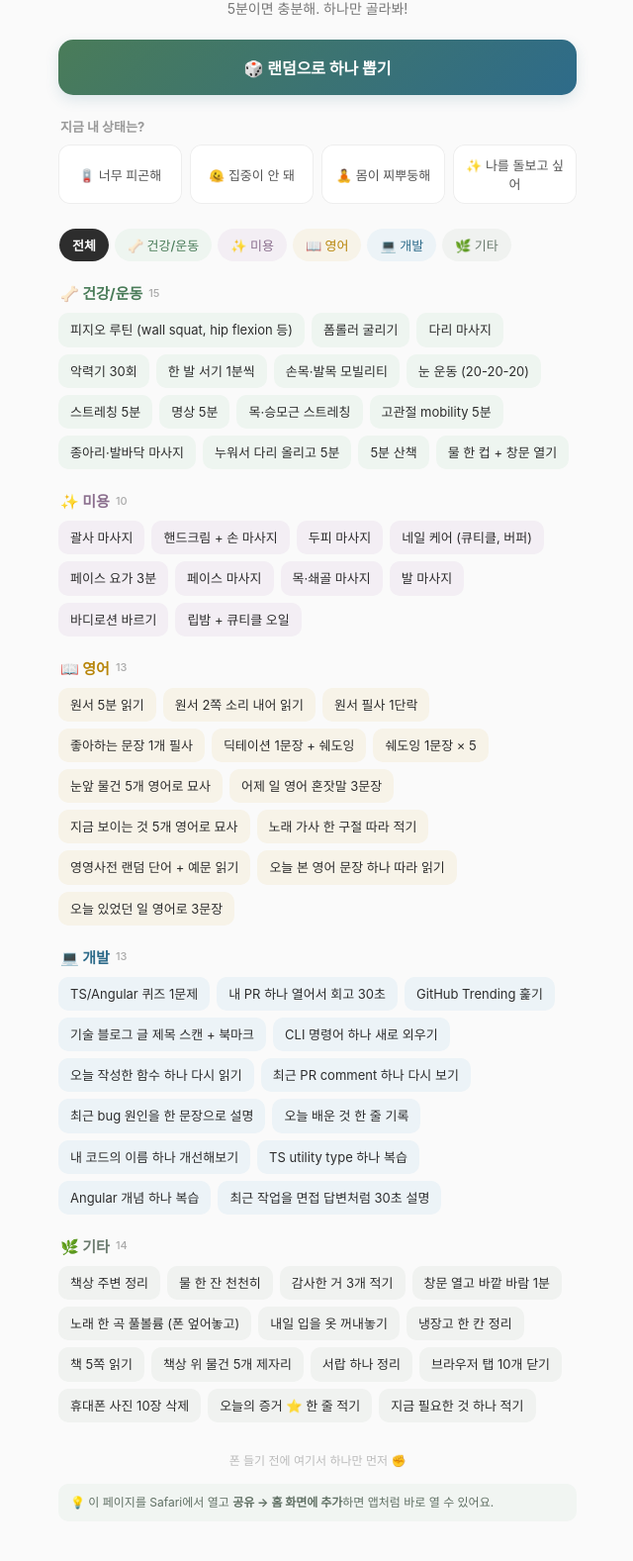
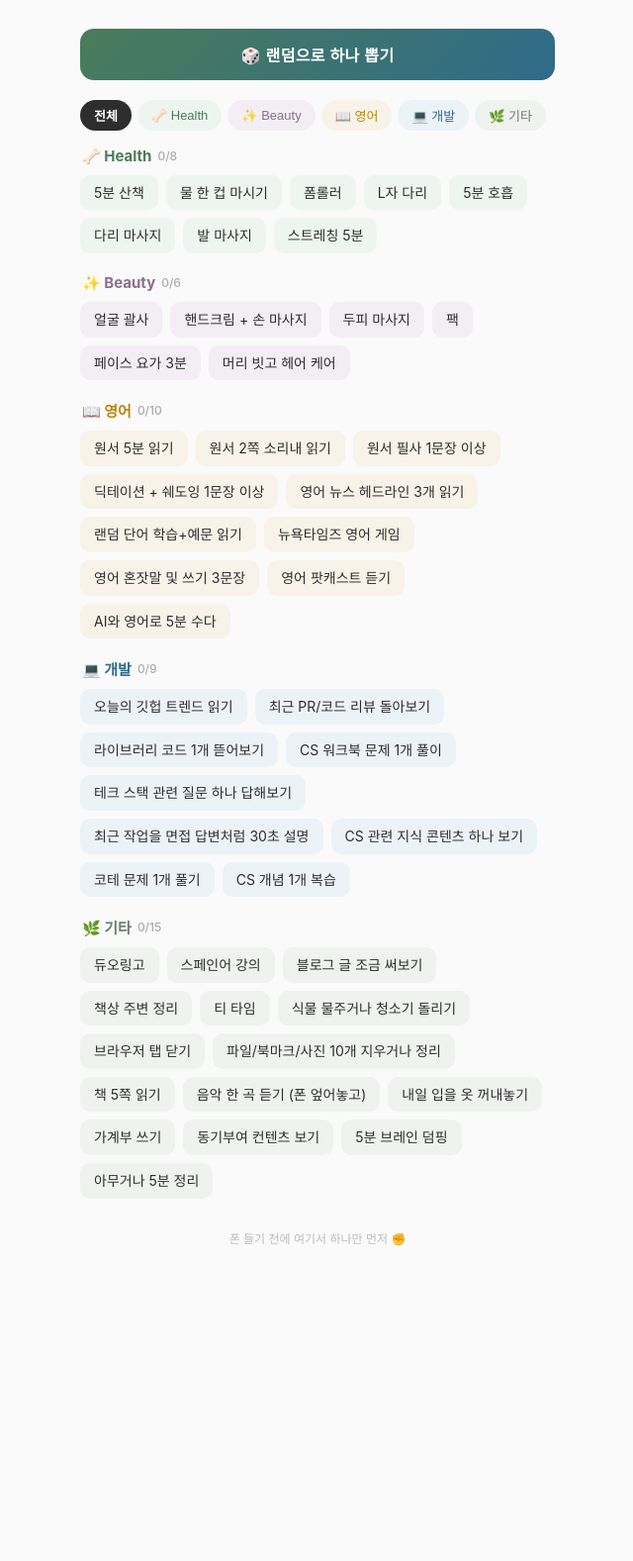
Before and after one commit to imss0/dopamine-menu, a plain HTML site: page index.html in a window 1280 px wide. Shown: the part 119-1696 px from the top of the page at 99% size, without its empty margins (319-959 px from the left). After the commit the page ends 1428 px from the top, so only its background shows below. Drawn offline with Linux system fonts and the light colour scheme.

Commit message:
Refactor index.html for layout and style improvements
Refactor HTML structure and styles for improved layout and readability. Update button styles and add new elements for better user interaction.

```diff
--- a/index.html
+++ b/index.html
@@ -3,424 +3,240 @@
 <head>
 <meta charset="UTF-8">
 <meta name="viewport" content="width=device-width, initial-scale=1.0, viewport-fit=cover">
-<meta name="theme-color" content="#FAFAFA">
 <meta name="apple-mobile-web-app-capable" content="yes">
 <meta name="apple-mobile-web-app-status-bar-style" content="default">
 <meta name="apple-mobile-web-app-title" content="도파민 메뉴">
-<link rel="manifest" href="manifest.json">
-<link rel="apple-touch-icon" href="icon-180.png">
+<meta name="theme-color" content="#FAFAFA">
 <title>작은 도파민 메뉴</title>
 <style>
   * { margin: 0; padding: 0; box-sizing: border-box; -webkit-tap-highlight-color: transparent; }
-
-  :root {
-    --text: #2D2D2D;
-    --muted: #888;
-    --green: #4A7C59;
-    --blue: #2E6B8A;
-  }
-
-  html { background: #FAFAFA; }
   body {
     font-family: -apple-system, BlinkMacSystemFont, 'Apple SD Gothic Neo', system-ui, sans-serif;
-    background: #FAFAFA;
-    color: var(--text);
-    min-height: 100dvh;
-    padding-bottom: env(safe-area-inset-bottom);
+    background: #FAFAFA; color: #2D2D2D; min-height: 100dvh;
   }
+  .wrap { max-width: 520px; margin: 0 auto; padding: 32px 20px 48px; }
+  .header { text-align: center; margin-bottom: 28px; }
+  .header small { font-size: 13px; letter-spacing: 0.08em; color: #888; }
+  .header h1 { font-size: 26px; font-weight: 700; margin: 6px 0 0; line-height: 1.3; }
+  .header p { font-size: 14px; color: #777; margin-top: 8px; }
 
-  button { font: inherit; }
-
-  .wrap {
-    width: 100%;
-    max-width: 560px;
-    margin: 0 auto;
-    padding: max(24px, env(safe-area-inset-top)) 18px 40px;
-  }
-
-  .header {
-    text-align: center;
-    padding: 12px 0 22px;
-  }
-  .header small {
-    font-size: 12px;
-    letter-spacing: .1em;
-    color: #999;
-  }
-  .header h1 {
-    font-size: 25px;
-    font-weight: 750;
-    margin-top: 6px;
-    line-height: 1.3;
-  }
-  .header p {
-    font-size: 14px;
-    color: #777;
-    margin-top: 7px;
-  }
+  .progress { text-align: center; font-size: 13px; color: #999; margin-bottom: 20px; }
+  .progress .count { font-weight: 700; color: #4A7C59; }
 
   .random-btn {
-    display: block;
-    width: 100%;
-    padding: 16px 20px;
-    font-size: 16px;
-    font-weight: 700;
-    color: #fff;
-    background: linear-gradient(135deg, var(--green), var(--blue));
-    border: 0;
-    border-radius: 15px;
-    cursor: pointer;
-    box-shadow: 0 5px 14px rgba(46, 107, 138, .14);
-    transition: transform .1s, opacity .15s;
+    display: block; width: 100%; padding: 14px 20px;
+    font-size: 16px; font-weight: 600; color: #fff;
+    background: linear-gradient(135deg, #4A7C59, #2E6B8A);
+    border: none; border-radius: 14px; cursor: pointer;
+    transition: opacity 0.15s; letter-spacing: 0.02em;
   }
-  .random-btn:active { transform: scale(.985); opacity: .88; }
-  .random-btn.spinning { background: #999; }
+  .random-btn:active { opacity: 0.85; }
+  .random-btn.spinning { background: linear-gradient(135deg, #999, #aaa); cursor: wait; }
+  .random-btn:disabled { background: linear-gradient(135deg, #ccc, #bbb); cursor: default; }
 
   .picked {
-    margin: 12px 0 18px;
-    padding: 17px 18px;
-    border-radius: 13px;
-    border-left: 4px solid;
-    animation: fadeIn .25s ease;
+    margin: 12px 0 20px; padding: 16px 20px;
+    border-radius: 10px; border-left: 4px solid; animation: fadeIn 0.3s ease;
   }
-  .picked .cat-label { font-size: 12px; font-weight: 700; }
-  .picked .pick-text { font-size: 17px; font-weight: 700; margin-top: 6px; line-height: 1.45; }
+  .picked .cat-label { font-size: 12px; font-weight: 600; }
+  .picked .pick-text { font-size: 17px; font-weight: 600; margin-top: 6px; }
+  .picked-actions { display: flex; gap: 8px; margin-top: 12px; }
+  .done-btn {
+    flex: 1; padding: 10px 16px; font-size: 14px; font-weight: 600;
+    color: #fff; background: #4A7C59; border: none; border-radius: 10px;
+    cursor: pointer; transition: opacity 0.15s;
+  }
+  .done-btn:active { opacity: 0.85; }
+  .skip-btn {
+    padding: 10px 16px; font-size: 14px; font-weight: 600;
+    color: #888; background: #F0F0F0; border: none; border-radius: 10px;
+    cursor: pointer; transition: opacity 0.15s;
+  }
+  .skip-btn:active { opacity: 0.85; }
 
-  .quick-title {
-    font-size: 13px;
-    font-weight: 700;
-    color: #999;
-    margin: 22px 0 9px 2px;
+  .all-done {
+    margin: 12px 0 20px; padding: 20px; border-radius: 10px;
+    background: #EEF5F0; text-align: center; animation: fadeIn 0.3s ease;
   }
+  .all-done .emoji { font-size: 32px; margin-bottom: 8px; }
+  .all-done .msg { font-size: 15px; font-weight: 600; color: #4A7C59; }
+  .all-done .sub { font-size: 13px; color: #888; margin-top: 4px; }
 
-  .quick-grid {
-    display: grid;
-    grid-template-columns: repeat(2, 1fr);
-    gap: 8px;
+  .tabs { display: flex; gap: 6px; flex-wrap: wrap; margin: 20px 0 16px; }
+  .tab {
+    padding: 6px 14px; font-size: 13px; font-weight: 500;
+    border: none; border-radius: 20px; cursor: pointer;
+    transition: all 0.15s; background: #F0F0F0; color: #555;
   }
-  .quick-btn {
-    border: 0;
-    padding: 11px 10px;
-    border-radius: 12px;
-    background: #fff;
-    box-shadow: inset 0 0 0 1px #eee;
-    color: #555;
-    font-size: 13px;
-    cursor: pointer;
+  .tab.active { font-weight: 700; }
+
+  .category { margin-bottom: 20px; }
+  .cat-title {
+    font-size: 15px; font-weight: 700; margin: 0 0 10px 2px;
+    display: flex; align-items: center; gap: 6px;
   }
-  .quick-btn:active { transform: scale(.98); }
+  .cat-title .count { font-size: 12px; font-weight: 500; color: #aaa; }
+  .items { display: flex; flex-wrap: wrap; gap: 8px; }
+  .item {
+    padding: 8px 14px; font-size: 14px; line-height: 1.4;
+    border-radius: 10px; cursor: pointer; transition: all 0.15s; user-select: none;
+  }
+  .item:active { transform: scale(0.97); }
+  .item.done { opacity: 0.4; text-decoration: line-through; }
+  .item.done::before { content: "✓ "; font-weight: 700; }
 
-  .tabs {
-    display: flex;
-    gap: 6px;
-    overflow-x: auto;
-    padding: 3px 1px 5px;
-    margin: 22px 0 16px;
-    scrollbar-width: none;
+  .reset-row { text-align: center; margin-top: 24px; }
+  .reset-btn {
+    font-size: 13px; color: #bbb; background: none;
+    border: 1px solid #e0e0e0; border-radius: 20px;
+    padding: 6px 16px; cursor: pointer; transition: all 0.15s;
   }
-  .tabs::-webkit-scrollbar { display: none; }
+  .reset-btn:active { color: #888; border-color: #ccc; }
 
-  .tab {
-    flex: 0 0 auto;
-    padding: 7px 13px;
-    font-size: 13px;
-    font-weight: 550;
-    border: 0;
-    border-radius: 20px;
-    cursor: pointer;
-  }
-
-  .category { margin-bottom: 21px; }
-  .cat-title {
-    font-size: 15px;
-    font-weight: 750;
-    margin: 0 0 10px 2px;
-    display: flex;
-    align-items: center;
-    gap: 6px;
-  }
-  .cat-title .count { font-size: 11px; font-weight: 500; color: #aaa; }
-
-  .items { display: flex; flex-wrap: wrap; gap: 7px; }
-  .item {
-    padding: 8px 12px;
-    font-size: 13px;
-    line-height: 1.4;
-    border-radius: 10px;
-  }
-
-  .footer {
-    text-align: center;
-    font-size: 12px;
-    color: #bbb;
-    margin-top: 30px;
-    line-height: 1.5;
-  }
-
-  .install-note {
-    display: none;
-    margin-top: 14px;
-    padding: 10px 12px;
-    border-radius: 10px;
-    background: #f1f5f2;
-    color: #607064;
-    font-size: 12px;
-    line-height: 1.5;
-  }
-  .install-note.show { display: block; }
+  .footer { text-align: center; font-size: 12px; color: #bbb; margin-top: 32px; line-height: 1.5; }
 
   @keyframes fadeIn {
     from { opacity: 0; transform: translateY(-4px); }
     to { opacity: 1; transform: translateY(0); }
   }
-
-  @media (min-width: 700px) {
-    .wrap { padding-top: 36px; }
-    .header h1 { font-size: 28px; }
-    .quick-grid { grid-template-columns: repeat(4, 1fr); }
-  }
 </style>
 </head>
-
 <body>
 <div class="wrap">
-  <header class="header">
+  <div class="header">
     <small>딴짓 대신</small>
     <h1>작은 도파민 메뉴 🎲</h1>
     <p>5분이면 충분해. 하나만 골라봐!</p>
-  </header>
-
-  <button class="random-btn" id="randomBtn" onclick="pickRandom()">
-    🎲 랜덤으로 하나 뽑기
-  </button>
-
+  </div>
+  <div class="progress" id="progress"></div>
+  <button class="random-btn" id="randomBtn" onclick="pickRandom()">🎲 랜덤으로 하나 뽑기</button>
   <div id="pickedArea"></div>
-
-  <div class="quick-title">지금 내 상태는?</div>
-  <div class="quick-grid">
-    <button class="quick-btn" onclick="pickFrom(['health','etc'])">🪫 너무 피곤해</button>
-    <button class="quick-btn" onclick="pickFrom(['health','english','dev','etc'])">🫠 집중이 안 돼</button>
-    <button class="quick-btn" onclick="pickFrom(['health'])">🧘 몸이 찌뿌둥해</button>
-    <button class="quick-btn" onclick="pickFrom(['beauty','etc'])">✨ 나를 돌보고 싶어</button>
-  </div>
-
   <div class="tabs" id="tabs"></div>
   <div id="lists"></div>
-
+  <div class="reset-row" id="resetRow" style="display:none">
+    <button class="reset-btn" onclick="resetAll()">오늘 기록 초기화</button>
+  </div>
   <p class="footer">폰 들기 전에 여기서 하나만 먼저 ✊</p>
-  <p class="install-note" id="installNote">
-    💡 이 페이지를 Safari에서 열고 <b>공유 → 홈 화면에 추가</b>하면 앱처럼 바로 열 수 있어요.
-  </p>
 </div>
-
 <script>
 const CATEGORIES = [
-  { id:"health", label:"건강/운동", emoji:"🦴", color:"#4A7C59", bg:"#EEF5F0",
-    items:[
-      "피지오 루틴 (wall squat, hip flexion 등)",
-      "폼롤러 굴리기",
-      "다리 마사지",
-      "악력기 30회",
-      "한 발 서기 1분씩",
-      "손목·발목 모빌리티",
-      "눈 운동 (20-20-20)",
-      "스트레칭 5분",
-      "명상 5분",
-      "목·승모근 스트레칭",
-      "고관절 mobility 5분",
-      "종아리·발바닥 마사지",
-      "누워서 다리 올리고 5분",
-      "5분 산책",
-      "물 한 컵 + 창문 열기"
-    ]},
-  { id:"beauty", label:"미용", emoji:"✨", color:"#8B6F8E", bg:"#F3EEF4",
-    items:[
-      "괄사 마사지",
-      "핸드크림 + 손 마사지",
-      "두피 마사지",
-      "네일 케어 (큐티클, 버퍼)",
-      "페이스 요가 3분",
-      "페이스 마사지",
-      "목·쇄골 마사지",
-      "발 마사지",
-      "바디로션 바르기",
-      "립밤 + 큐티클 오일"
-    ]},
+  { id:"health", label:"Health", emoji:"🦴", color:"#4A7C59", bg:"#EEF5F0",
+    items:["5분 산책","물 한 컵 마시기","폼롤러","L자 다리","5분 호흡","다리 마사지","발 마사지","스트레칭 5분"]},
+  { id:"beauty", label:"Beauty", emoji:"✨", color:"#8B6F8E", bg:"#F3EEF4",
+    items:["얼굴 괄사","핸드크림 + 손 마사지","두피 마사지","팩","페이스 요가 3분", "머리 빗고 헤어 케어"]},
   { id:"english", label:"영어", emoji:"📖", color:"#B8860B", bg:"#F7F3E8",
-    items:[
-      "원서 5분 읽기",
-      "원서 2쪽 소리 내어 읽기",
-      "원서 필사 1단락",
-      "좋아하는 문장 1개 필사",
-      "딕테이션 1문장 + 쉐도잉",
-      "쉐도잉 1문장 × 5",
-      "눈앞 물건 5개 영어로 묘사",
-      "어제 일 영어 혼잣말 3문장",
-      "지금 보이는 것 5개 영어로 묘사",
-      "노래 가사 한 구절 따라 적기",
-      "영영사전 랜덤 단어 + 예문 읽기",
-      "오늘 본 영어 문장 하나 따라 읽기",
-      "오늘 있었던 일 영어로 3문장"
-    ]},
+    items:["원서 5분 읽기", "원서 2쪽 소리내 읽기", "원서 필사 1문장 이상","딕테이션 + 쉐도잉 1문장 이상","영어 뉴스 헤드라인 3개 읽기","랜덤 단어 학습+예문 읽기", "뉴욕타임즈 영어 게임", "영어 혼잣말 및 쓰기 3문장", "영어 팟캐스트 듣기", "AI와 영어로 5분 수다"]},
   { id:"dev", label:"개발", emoji:"💻", color:"#2E6B8A", bg:"#ECF3F7",
-    items:[
-      "TS/Angular 퀴즈 1문제",
-      "내 PR 하나 열어서 회고 30초",
-      "GitHub Trending 훑기",
-      "기술 블로그 글 제목 스캔 + 북마크",
-      "CLI 명령어 하나 새로 외우기",
-      "오늘 작성한 함수 하나 다시 읽기",
-      "최근 PR comment 하나 다시 보기",
-      "최근 bug 원인을 한 문장으로 설명",
-      "오늘 배운 것 한 줄 기록",
-      "내 코드의 이름 하나 개선해보기",
-      "TS utility type 하나 복습",
-      "Angular 개념 하나 복습",
-      "최근 작업을 면접 답변처럼 30초 설명"
-    ]},
+    items:["오늘의 깃헙 트렌드 읽기", "최근 PR/코드 리뷰 돌아보기", "라이브러리 코드 1개 뜯어보기", "CS 워크북 문제 1개 풀이", "테크 스택 관련 질문 하나 답해보기", "최근 작업을 면접 답변처럼 30초 설명", "CS 관련 지식 콘텐츠 하나 보기", "코테 문제 1개 풀기", "CS 개념 1개 복습"]},
   { id:"etc", label:"기타", emoji:"🌿", color:"#6B7B6E", bg:"#F0F2F0",
-    items:[
-      "책상 주변 정리",
-      "물 한 잔 천천히",
-      "감사한 거 3개 적기",
-      "창문 열고 바깥 바람 1분",
-      "노래 한 곡 풀볼륨 (폰 엎어놓고)",
-      "내일 입을 옷 꺼내놓기",
-      "냉장고 한 칸 정리",
-      "책 5쪽 읽기",
-      "책상 위 물건 5개 제자리",
-      "서랍 하나 정리",
-      "브라우저 탭 10개 닫기",
-      "휴대폰 사진 10장 삭제",
-      "오늘의 증거 ⭐ 한 줄 적기",
-      "지금 필요한 것 하나 적기"
-    ]}
+    items:["듀오링고", "스페인어 강의", "블로그 글 조금 써보기", "책상 주변 정리","티 타임","식물 물주거나 청소기 돌리기","브라우저 탭 닫기", "파일/북마크/사진 10개 지우거나 정리", "책 5쪽 읽기", "음악 한 곡 듣기 (폰 엎어놓고)","내일 입을 옷 꺼내놓기","가계부 쓰기", "동기부여 컨텐츠 보기", "5분 브레인 덤핑", "아무거나 5분 정리"]}
 ];
 
-const allItems = CATEGORIES.flatMap(c => c.items.map(text => ({ text, cat:c })));
+const allItems = CATEGORIES.flatMap(c => c.items.map(t => ({text:t, cat:c})));
 let activeTab = null;
-let spinningTimer = null;
+
+function getDoneToday() {
+  try {
+    const data = JSON.parse(localStorage.getItem('doneToday') || '{}');
+    if (data.date !== new Date().toDateString()) return [];
+    return data.items || [];
+  } catch { return []; }
+}
+function saveDone(items) {
+  localStorage.setItem('doneToday', JSON.stringify({ date: new Date().toDateString(), items }));
+}
+function markDone(itemText) {
+  const done = getDoneToday();
+  if (!done.includes(itemText)) { done.push(itemText); saveDone(done); }
+  document.getElementById('pickedArea').innerHTML = '';
+  renderAll();
+}
+function toggleDone(itemText) {
+  const done = getDoneToday();
+  const idx = done.indexOf(itemText);
+  if (idx >= 0) done.splice(idx, 1); else done.push(itemText);
+  saveDone(done);
+  renderAll();
+}
+function resetAll() {
+  localStorage.removeItem('doneToday');
+  document.getElementById('pickedArea').innerHTML = '';
+  renderAll();
+}
+function getAvailable() {
+  const done = getDoneToday();
+  return allItems.filter(i => !done.includes(i.text));
+}
+
+function esc(s) { return s.replace(/'/g, "\\'"); }
+
+function renderProgress() {
+  const done = getDoneToday();
+  const el = document.getElementById('progress');
+  const resetRow = document.getElementById('resetRow');
+  if (done.length === 0) { el.innerHTML = ''; resetRow.style.display = 'none'; }
+  else { el.innerHTML = '오늘 <span class="count">' + done.length + '</span>개 완료 🔥'; resetRow.style.display = 'block'; }
+}
+
+function pickRandom() {
+  const available = getAvailable();
+  if (available.length === 0) {
+    document.getElementById('pickedArea').innerHTML =
+      '<div class="all-done"><div class="emoji">🎉</div><div class="msg">오늘 전부 다 했어!</div><div class="sub">대단하다 진짜. 이제 좀 쉬어도 돼.</div></div>';
+    return;
+  }
+  const btn = document.getElementById('randomBtn');
+  const area = document.getElementById('pickedArea');
+  btn.classList.add('spinning'); btn.textContent = '고르는 중...'; btn.disabled = true;
+  area.innerHTML = '';
+  let count = 0;
+  const interval = setInterval(() => {
+    const r = available[Math.floor(Math.random() * available.length)];
+    const showActions = count > 12;
+    area.innerHTML =
+      '<div class="picked" style="background:' + r.cat.bg + ';border-color:' + r.cat.color + '">' +
+        '<div class="cat-label" style="color:' + r.cat.color + '">' + r.cat.emoji + ' ' + r.cat.label + '</div>' +
+        '<div class="pick-text">' + r.text + '</div>' +
+        (showActions ? '<div class="picked-actions"><button class="done-btn" onclick="markDone(\'' + esc(r.text) + '\')">✅ 했어!</button><button class="skip-btn" onclick="pickRandom()">🔄 다시</button></div>' : '') +
+      '</div>';
+    count++;
+    if (count > 12) {
+      clearInterval(interval);
+      btn.classList.remove('spinning'); btn.textContent = '🎲 다시 뽑기'; btn.disabled = false;
+    }
+  }, 100);
+}
 
 function renderTabs() {
-  const el = document.getElementById("tabs");
-  let html = `<button class="tab" style="${activeTab===null
-    ? 'background:#2D2D2D;color:#fff;font-weight:700'
-    : 'background:#F0F0F0;color:#555'}" onclick="setTab(null)">전체</button>`;
-
+  const el = document.getElementById('tabs');
+  let html = '<button class="tab ' + (activeTab===null?'active':'') + '" style="' + (activeTab===null?'background:#2D2D2D;color:#fff;font-weight:700':'') + '" onclick="setTab(null)">전체</button>';
   CATEGORIES.forEach(c => {
     const on = activeTab === c.id;
-    html += `<button class="tab" style="background:${on?c.color:c.bg};color:${on?'#fff':c.color};${on?'font-weight:700':''}"
-      onclick="setTab('${c.id}')">${c.emoji} ${c.label}</button>`;
+    html += '<button class="tab ' + (on?'active':'') + '" style="background:' + (on?c.color:c.bg) + ';color:' + (on?'#fff':c.color) + ';' + (on?'font-weight:700':'') + '" onclick="setTab(\'' + c.id + '\')">' + c.emoji + ' ' + c.label + '</button>';
   });
   el.innerHTML = html;
 }
 
 function renderLists() {
-  const el = document.getElementById("lists");
+  const el = document.getElementById('lists');
   const cats = activeTab ? CATEGORIES.filter(c => c.id === activeTab) : CATEGORIES;
-
-  el.innerHTML = cats.map(c => `
-    <section class="category">
-      <div class="cat-title" style="color:${c.color}">
-        ${c.emoji} ${c.label}
-        <span class="count">${c.items.length}</span>
-      </div>
-      <div class="items">
-        ${c.items.map(item => `<div class="item" style="background:${c.bg}">${escapeHtml(item)}</div>`).join("")}
-      </div>
-    </section>
-  `).join("");
+  const done = getDoneToday();
+  el.innerHTML = cats.map(c => {
+    const doneCount = c.items.filter(i => done.includes(i)).length;
+    return '<div class="category"><div class="cat-title" style="color:' + c.color + '">' +
+      c.emoji + ' ' + c.label + ' <span class="count">' + doneCount + '/' + c.items.length + '</span></div>' +
+      '<div class="items">' +
+      c.items.map(item => {
+        const isDone = done.includes(item);
+        return '<div class="item ' + (isDone?'done':'') + '" style="background:' + c.bg + '" onclick="toggleDone(\'' + esc(item) + '\')">' + item + '</div>';
+      }).join('') +
+      '</div></div>';
+  }).join('');
 }
 
-function escapeHtml(str) {
-  return str.replace(/[&<>"']/g, ch => ({
-    '&':'&amp;', '<':'&lt;', '>':'&gt;', '"':'&quot;', "'":'&#039;'
-  }[ch]));
-}
-
-function setTab(id) {
-  activeTab = activeTab === id ? null : id;
-  renderTabs();
-  renderLists();
-}
-
-function pickFrom(categoryIds) {
-  const pool = allItems.filter(item => categoryIds.includes(item.cat.id));
-  animatePick(pool.length ? pool : allItems);
-}
-
-function pickRandom() {
-  animatePick(allItems);
-}
-
-function animatePick(pool) {
-  if (spinningTimer) clearInterval(spinningTimer);
-
-  const btn = document.getElementById("randomBtn");
-  const area = document.getElementById("pickedArea");
-  btn.classList.add("spinning");
-  btn.textContent = "고르는 중...";
-  btn.disabled = true;
-  area.innerHTML = "";
-
-  let count = 0;
-  spinningTimer = setInterval(() => {
-    const r = pool[Math.floor(Math.random() * pool.length)];
-
-    area.innerHTML = `
-      <div class="picked" style="background:${r.cat.bg};border-color:${r.cat.color}">
-        <div class="cat-label" style="color:${r.cat.color}">${r.cat.emoji} ${r.cat.label}</div>
-        <div class="pick-text">${escapeHtml(r.text)}</div>
-      </div>`;
-
-    count++;
-    if (count > 12) {
-      clearInterval(spinningTimer);
-      spinningTimer = null;
-      btn.classList.remove("spinning");
-      btn.textContent = "🎲 다시 뽑기";
-      btn.disabled = false;
-    }
-  }, 90);
-}
-
-function getDoneToday() {
-  const data = JSON.parse(localStorage.getItem('doneToday') || '{}');
-  if (data.date !== new Date().toDateString()) return [];
-  return data.items || [];
-}
-
-function markDone(itemText) {
-  const done = getDoneToday();
-  done.push(itemText);
-  localStorage.setItem('doneToday', JSON.stringify({
-    date: new Date().toDateString(),
-    items: done
-  }));
-}
-
-
-function getAvailableItems() {
-  const done = getDoneToday();
-  return allItems.filter(i => !done.includes(i.text));
-}
-
-// iOS Safari doesn't expose an install prompt, so the note is intentionally
-// shown only when the app is not already running in standalone mode.
-const isStandalone = window.matchMedia("(display-mode: standalone)").matches ||
-  window.navigator.standalone === true;
-if (!isStandalone) {
-  document.getElementById("installNote").classList.add("show");
-}
-
-renderTabs();
-renderLists();
-
-if ("serviceWorker" in navigator) {
-  window.addEventListener("load", () => {
-    navigator.serviceWorker.register("./sw.js").catch(() => {});
-  });
-}
+function setTab(id) { activeTab = activeTab === id ? null : id; renderAll(); }
+function renderAll() { renderProgress(); renderTabs(); renderLists(); }
+renderAll();
 </script>
 </body>
 </html>
```
